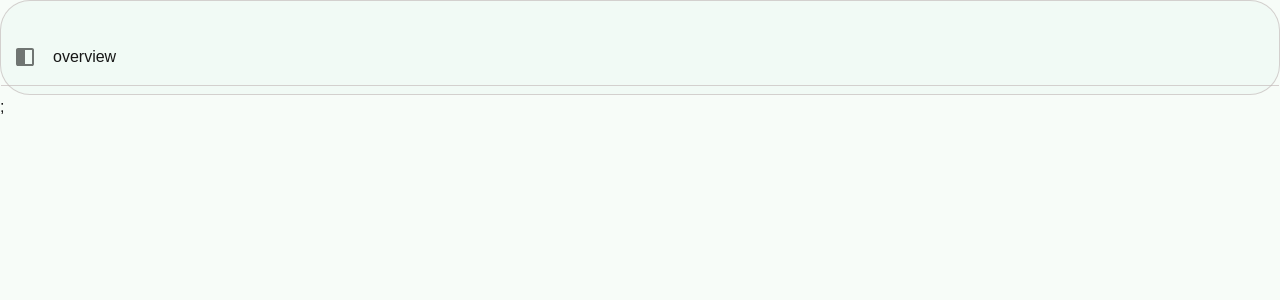
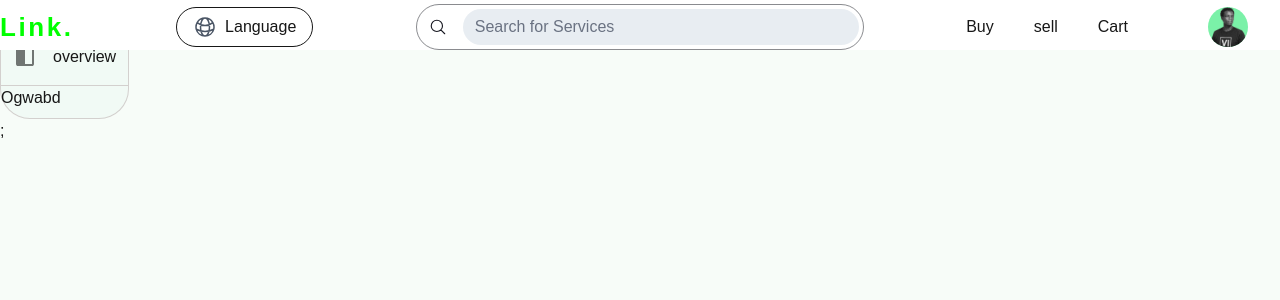
Before and after one commit to OwuorV/Link_Chain, a Next.js app: page /Dashboard/orders in a window 1280 px wide. Shown: the top 300 px of the page. Built offline with nearby package versions, Linux system fonts and the light colour scheme.

Commit message:
Adding customer and order pages

```diff
--- a/app/Dashboard/customers/page.tsx
+++ b/app/Dashboard/customers/page.tsx
@@ -0,0 +1,3 @@
+export default function Customers() {
+  return <div>Ogwabd</div>;
+}
--- a/app/Dashboard/orders/page.tsx
+++ b/app/Dashboard/orders/page.tsx
@@ -1,5 +1,3 @@
-import Image from "next/image";
-import styles from "@/app/ui/scrollbarHide.module.css";
-export default function Dashboard() {
-  return <div className={`chieth w-full ${styles.scrollbarhidden}`}></div>;
+export default function Orders() {
+  return <div>Ogwabd</div>;
 }
--- a/app/layout.tsx
+++ b/app/layout.tsx
@@ -29,8 +29,8 @@ export default function RootLayout({
         className={`${geistSans.variable} ${geistMono.variable} antialiased overflow-scroll ${styles.scrollbarhidden}`}
       >
         <>
-          {/* <NavBar /> */}
-          <main className="flex-1">{children}</main>;
+          <NavBar />
+          <main className="flex">{children}</main>;
         </>
       </body>
     </html>
```
